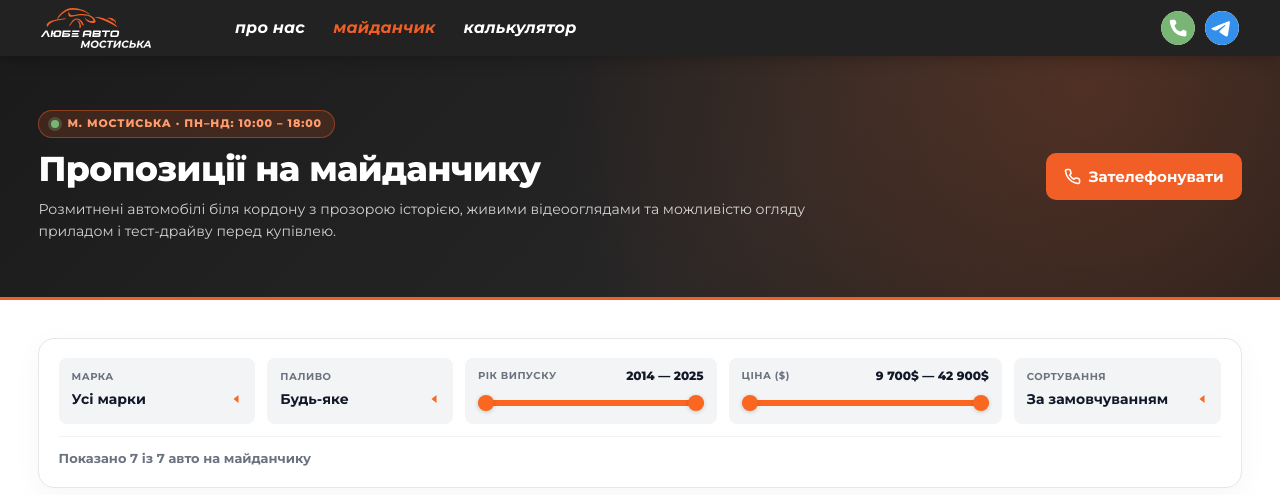
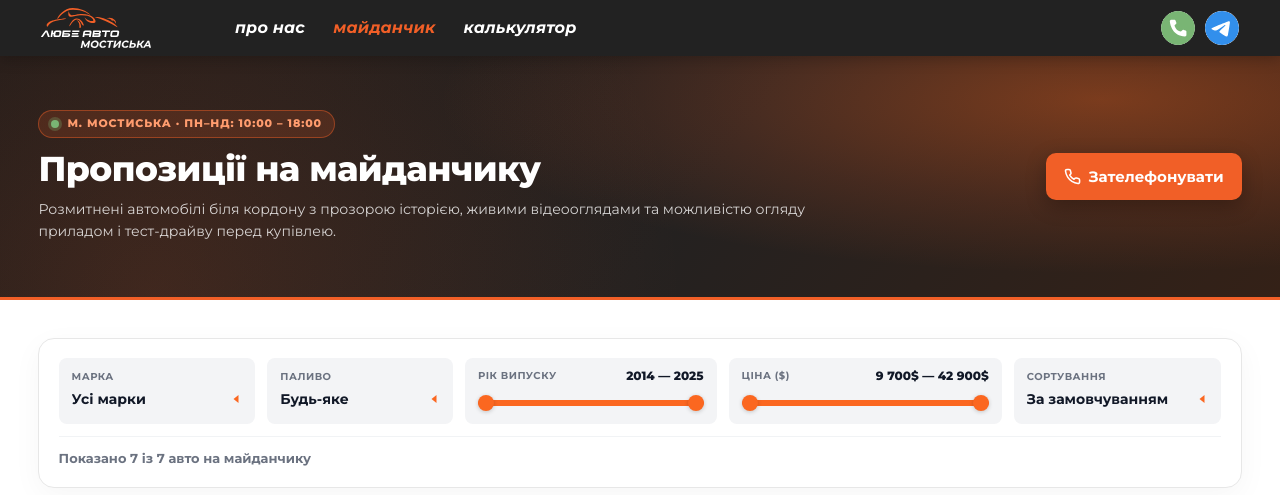
Before and after one commit to AVovkus/lubeavto-mostyska, a plain HTML site: page index.html in a window 1280 px wide. Shown: the top 495 px of the page. Drawn offline with Linux system fonts and the light colour scheme; no server answers.

Commit message:
Brighten orange radial gradient across dark page hero banners

```diff
--- a/css/styles.css
+++ b/css/styles.css
@@ -1966,11 +1966,16 @@ a {
   position: relative;
   overflow: hidden;
   background:
-    radial-gradient(circle at 85% 15%, rgba(241, 95, 39, 0.22) 0%, rgba(241, 95, 39, 0) 48%),
-    linear-gradient(135deg, #1b1b1b 0%, #262626 60%, #1d1d1d 100%);
+    radial-gradient(ellipse 68% 95% at 86% 18%, rgba(251, 103, 32, 0.38) 0%, rgba(241, 95, 39, 0.15) 45%, rgba(241, 95, 39, 0) 76%),
+    radial-gradient(circle at 12% 100%, rgba(241, 95, 39, 0.16) 0%, rgba(241, 95, 39, 0) 46%),
+    linear-gradient(130deg, #1a1a1a 0%, #242120 55%, #342117 100%);
   color: #ffffff;
   padding: clamp(32px, 4.2vw, 56px) 0;
   border-bottom: 3px solid var(--brand-orange);
+}
+
+.page-hero .btn--primary {
+  box-shadow: 0 6px 20px rgba(0, 0, 0, 0.28);
 }
 
 .page-hero__inner {
@@ -2133,7 +2138,7 @@ a {
 }
 
 .hero-stat-pill {
-  background-color: rgba(255, 255, 255, 0.08);
+  background-color: rgba(18, 18, 18, 0.45);
   border: 1px solid rgba(255, 255, 255, 0.16);
   border-radius: 14px;
   padding: 14px 16px;
```
